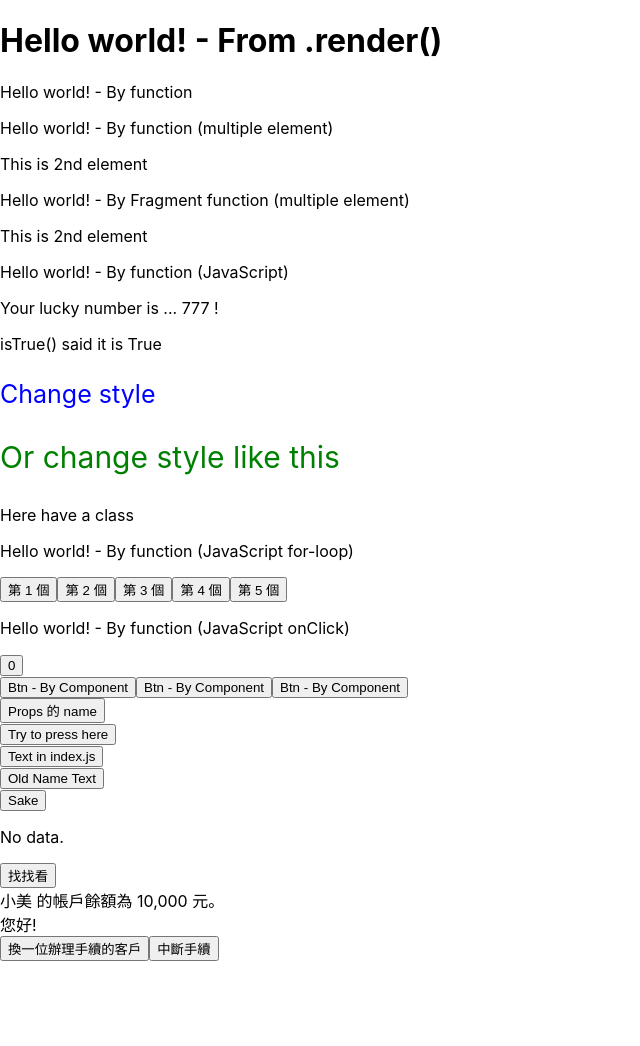
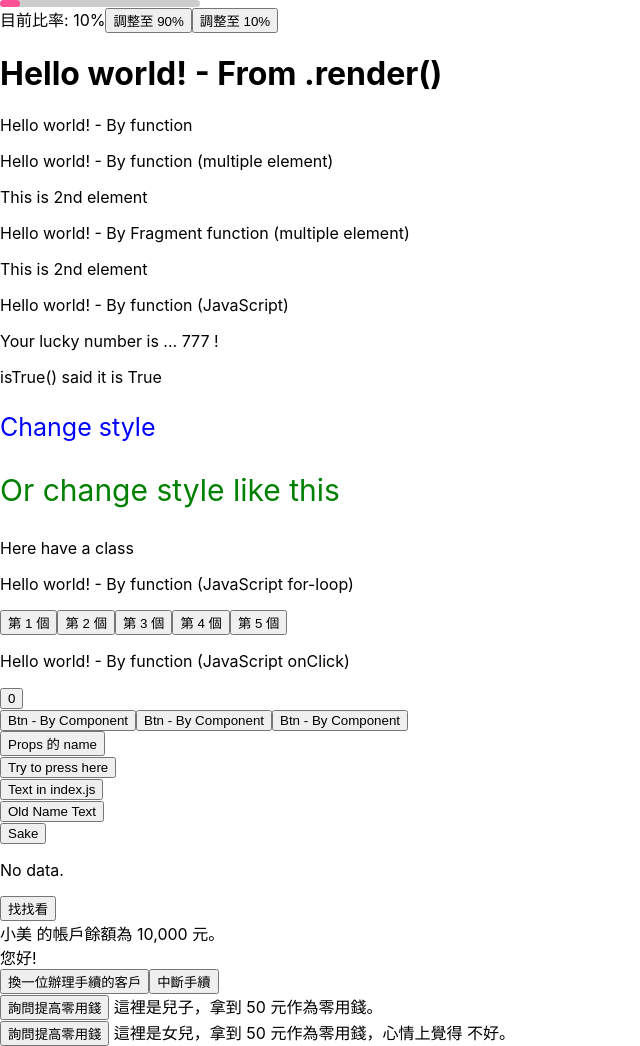
Before and after one commit to saketora95/React-Practice, a React (Create React App) app: page / in a window 1280 px wide. Shown: the whole page, without its empty margins (0-640 px from the left). Before the commit the page ends 961 px from the top, so only its background shows below. Built offline with nearby package versions, Linux system fonts and the light colour scheme.

Commit message:
2023-04-22 : 向後練習。

```diff
--- a/public/index.html
+++ b/public/index.html
@@ -28,6 +28,9 @@
   </head>
   <body>
     <noscript>You need to enable JavaScript to run this app.</noscript>
+
+    <div id="Progress_bar"></div>
+
     <div id="render_1"></div>
     <div id="render_2"></div>
     <div id="render_3"></div>
@@ -48,15 +51,8 @@
     <div id="fetch_test"></div>
 
     <div id="use_effect_test"></div>
-    <!--
-      This HTML file is a template.
-      If you open it directly in the browser, you will see an empty page.
 
-      You can add webfonts, meta tags, or analytics to this file.
-      The build step will place the bundled scripts into the <body> tag.
+    <div id="parent_test"></div>
 
-      To begin the development, run `npm start` or `yarn start`.
-      To create a production bundle, use `npm run build` or `yarn build`.
-    -->
   </body>
 </html>
--- a/src/App.js
+++ b/src/App.js
@@ -186,7 +186,6 @@ function UseEffectTest() {
     );
 }
 
-
 export {
     TestComponent, TestProps, printMessage, TestFuncProps, TestChildren,
     TestClass, TestFuncComp, TestFetch, UseEffectTest,
--- /dev/null
+++ b/src/Child.js
@@ -0,0 +1,41 @@
+import React, { useState, useEffect } from 'react';
+
+function Son(props) {
+    function askForAllowance() {
+        props.askAllowance('Son', 100);
+    }
+
+    return(
+        <div>
+            <button onClick={ askForAllowance }>詢問提高零用錢</button> 這裡是兒子，拿到 { props.allowance } 元作為零用錢。
+        </div>
+    );
+}
+
+function Daughter(props) {
+    const [feeling, setFeeling] = useState('還不確定');
+    const [exceptValue, setExceptValue] = useState(50);
+
+    function askForAllowance() {
+        props.askAllowance('Daughter', 100);
+    }
+
+    useEffect(() => {
+        // componentDidMount 和 componentDidUpdate
+        // 第一次渲染後觸發 & DOM 被更新後執行
+        if (props.allowance > exceptValue)
+            setFeeling('很好');
+        else
+            setFeeling('不好');
+
+
+    }, [props.allowance]);
+
+    return(
+        <div>
+            <button onClick={ askForAllowance }>詢問提高零用錢</button> 這裡是女兒，拿到 { props.allowance } 元作為零用錢，心情上覺得 { feeling }。
+        </div>
+    );
+}
+
+export {Son, Daughter};
--- /dev/null
+++ b/src/Parent.js
@@ -0,0 +1,23 @@
+import React, { useState } from 'react';
+import {Son, Daughter} from "./Child";
+
+function Parent() {
+    const [sonAllowance, setSonAllowance] = useState(50);
+    const [daughterAllowance, setDaughterAllowance] = useState(50);
+
+    function allocateAllowance(child, value) {
+        if (child === 'Son')
+            setSonAllowance(value);
+        else if (child === 'Daughter')
+            setDaughterAllowance(value);
+    }
+
+    return(
+        <div>
+            <Son allowance={ sonAllowance } askAllowance={ allocateAllowance } />
+            <Daughter allowance={ daughterAllowance } askAllowance={ allocateAllowance } />
+        </div>
+    );
+}
+
+export default Parent;
--- /dev/null
+++ b/src/ProgressBar.js
@@ -0,0 +1,120 @@
+import React, { useState, useEffect, useRef } from 'react';
+
+function CombineBar(props) {
+    // 使用 useRef 判斷是否為第一次渲染
+    const mounted = useRef();
+    // 由於 useRef 不會受到 re-render 的影響，因此使用 useRef 儲存 setTimeout
+    const timeout_1 = useRef();
+    const timeout_2 = useRef();
+    // 記錄目前進度條的數值
+    const [percent, setPercent] = useState(10);
+    // 記錄遞增/減時的目標數值
+    const [targetValue, setTargetValue] = useState(50);
+
+    useEffect(() => {
+        if (! mounted.current) {
+            // 首次渲染
+            // 初始化進度條的預設值
+            setPercent(percent);
+            // 已經經過首次渲染，調整 mounted 的值
+            mounted.current = true;
+
+        } else {
+            // 後續的渲染
+            // 目前數值比目標數值還要大，進行遞減
+            if (percent > targetValue) {
+                // 如果遞增用的 Timeout 正在運作，將其清除
+                if (timeout_1.current) {
+                    clearTimeout(timeout_1.current);
+                }
+                // 設置遞減用的 Timeout
+                timeout_2.current = setTimeout( () => { setPercent(percent - 1) }, 20);
+
+            // 目前數值比目標數值還要小，進行遞增
+            } else if (percent < targetValue) {
+                // 如果遞減用的 Timeout 正在運作，將其清除
+                if (timeout_2.current) {
+                    clearTimeout(timeout_2.current)
+                }
+                // 設置遞增用的 Timeout
+                timeout_1.current = setTimeout( () => { setPercent(percent + 1) }, 20);
+            }
+        }
+    }, [targetValue, percent]);
+
+    // 如果在 button 直接設置 setTargetValue(90) 會產生反覆 re-render 的錯誤
+    // 因此要以 () => setTargetValue(90) 來設置
+    return(
+        <React.Fragment>
+            <div className="progress-back" style={{ backgroundColor: "rgba(0, 0, 0, 0.2)", width: "200px", height: "7px", borderRadius: "10px" }}>
+                <div className="progress-bar" style={{ backgroundColor: "#fe5196", width: percent.toString() + "%", height: "100%", borderRadius: "10px" }}></div>
+            </div>
+            目前比率: { percent.toFixed(0) }%
+            <button onClick={ () => setTargetValue(90) }>調整至 90%</button>
+            <button onClick={ () => setTargetValue(10) }>調整至 10%</button>
+        </React.Fragment>
+    );
+}
+
+function ProgressBar(props) {
+    // 記錄進度條的數值，在進行遞增/減時也擔當目標數值
+    const [value, setValue] = useState(10);
+
+    return(
+        <Bar value={ value } onClick={ (e) => { setValue(parseInt(e.target.value)) } } />
+    );
+}
+
+function Bar(props) {
+    // 使用 useRef 判斷是否為第一次渲染
+    const mounted = useRef();
+    // 由於 useRef 不會受到 re-render 的影響，因此使用 useRef 儲存 setTimeout
+    const timeout_1 = useRef();
+    const timeout_2 = useRef();
+    // 記錄目前進度條的數值
+    const [percent, setPercent] = useState(0);
+
+    useEffect(() => {
+        if (! mounted.current) {
+            // 首次渲染
+            // 初始化進度條的預設值
+            setPercent(props.value);
+            // 已經經過首次渲染，調整 mounted 的值
+            mounted.current = true;
+
+        } else {
+            // 後續的渲染
+            // 目前數值比目標數值還要大，進行遞減
+            if (percent > props.value) {
+                // 如果遞增用的 Timeout 正在運作，將其清除
+                if (timeout_1.current) {
+                    clearTimeout(timeout_1.current);
+                }
+                // 設置遞減用的 Timeout
+                timeout_2.current = setTimeout( () => { setPercent(percent - 1) }, 20);
+
+            // 目前數值比目標數值還要小，進行遞增
+            } else if (percent < props.value) {
+                // 如果遞減用的 Timeout 正在運作，將其清除
+                if (timeout_2.current) {
+                    clearTimeout(timeout_2.current)
+                }
+                // 設置遞增用的 Timeout
+                timeout_1.current = setTimeout( () => { setPercent(percent + 1) }, 20);
+            }
+        }
+    }, [props.value, percent]);
+
+    return(
+        <React.Fragment>
+            <div className="progress-back" style={{ backgroundColor: "rgba(0, 0, 0, 0.2)", width: "200px", height: "7px", borderRadius: "10px" }}>
+                <div className="progress-bar" style={{ backgroundColor: "#fe5196", width: percent.toString() + "%", height: "100%", borderRadius: "10px" }}></div>
+            </div>
+            目前比率: { percent.toFixed(0) }%
+            <button value={ 90 } onClick={ props.onClick }>調整至 90%</button>
+            <button value={ 10 } onClick={ props.onClick }>調整至 10%</button>
+        </React.Fragment>
+    );
+}
+
+export {ProgressBar, CombineBar};
--- a/src/index.js
+++ b/src/index.js
@@ -6,6 +6,8 @@ import {
     TestComponent, TestProps, printMessage, TestFuncProps, TestChildren,
     TestClass, TestFuncComp, TestFetch, UseEffectTest,
 } from './App';
+import Parent from './Parent';
+import {ProgressBar, CombineBar} from './ProgressBar';
 
 // Normal render
 const render_1 = ReactDOM.createRoot(document.getElementById('render_1'));
@@ -176,10 +178,22 @@ fetch_test.render(
     <TestFetch />
 );
 
-// Fetch
+// useEffect
 const use_effect_test = ReactDOM.createRoot(document.getElementById('use_effect_test'));
 use_effect_test.render(
     <UseEffectTest />
+);
+
+// Parent
+const parent_test = ReactDOM.createRoot(document.getElementById('parent_test'));
+parent_test.render(
+    <Parent />
+);
+
+// Progress Bar
+const progress_bar = ReactDOM.createRoot(document.getElementById('Progress_bar'));
+progress_bar.render(
+    <CombineBar />
 );
 
 // If you want to start measuring performance in your app, pass a function
```
Also changed, not shown: 1 other file (tests, documents, lock files or other folders).
